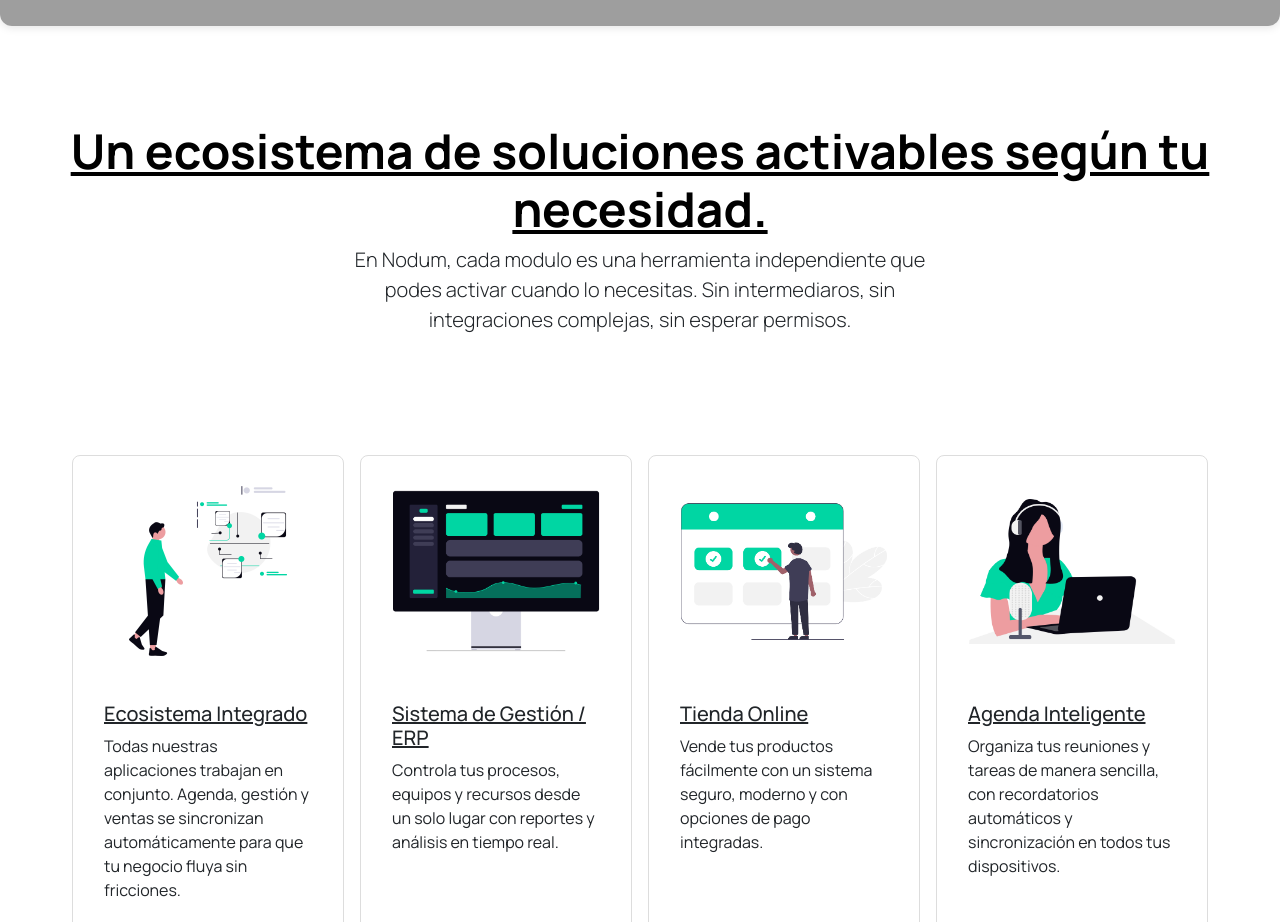
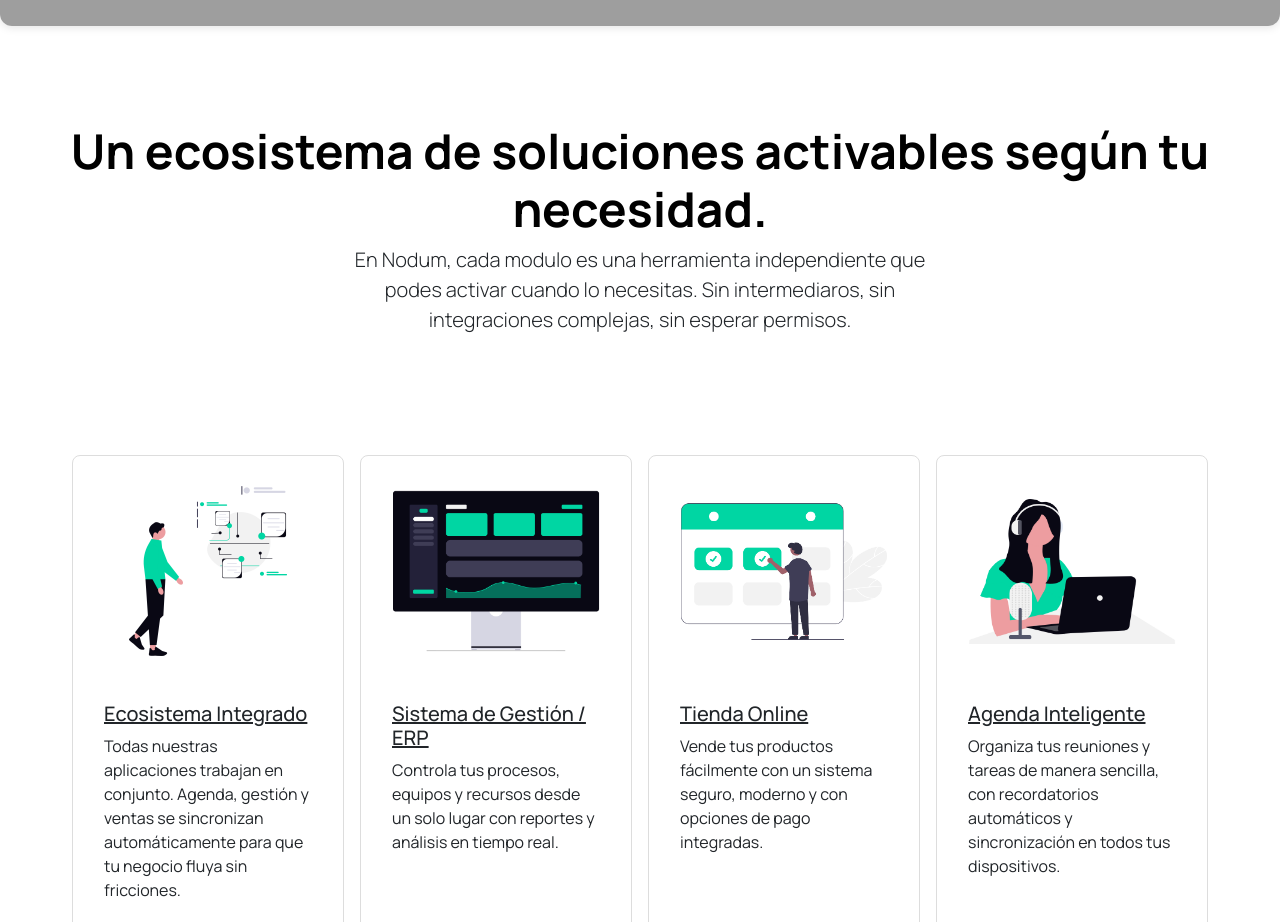
Before and after one commit to Nodumapp/Nodum, a plain HTML site: page index.html in a window 1280 px wide. Shown: the part 800-1722 px from the top of the page. Drawn offline with nearby package versions, Linux system fonts and the light colour scheme; grey boxes are pictures that could not be loaded.

Commit message:
arreglito

```diff
--- a/index.html
+++ b/index.html
@@ -85,7 +85,7 @@
     </header>
     <main>
         <div class="px-4 py-5 my-5 text-center">
-            <h2 class="display-5 fw-bold text-body-emphasis" data-i18n="ecosystem_title" style="text-decoration: underline;">Un ecosistema de soluciones
+            <h2 class="display-5 fw-bold text-body-emphasis" data-i18n="ecosystem_title">Un ecosistema de soluciones
                 activables según tu necesidad.
             </h2>
             <div class="col-lg-6 mx-auto">
```
